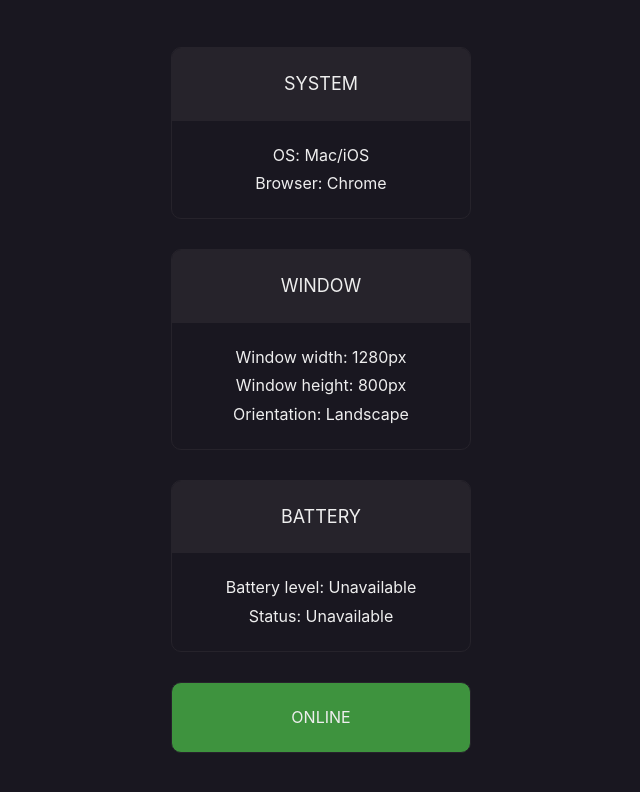
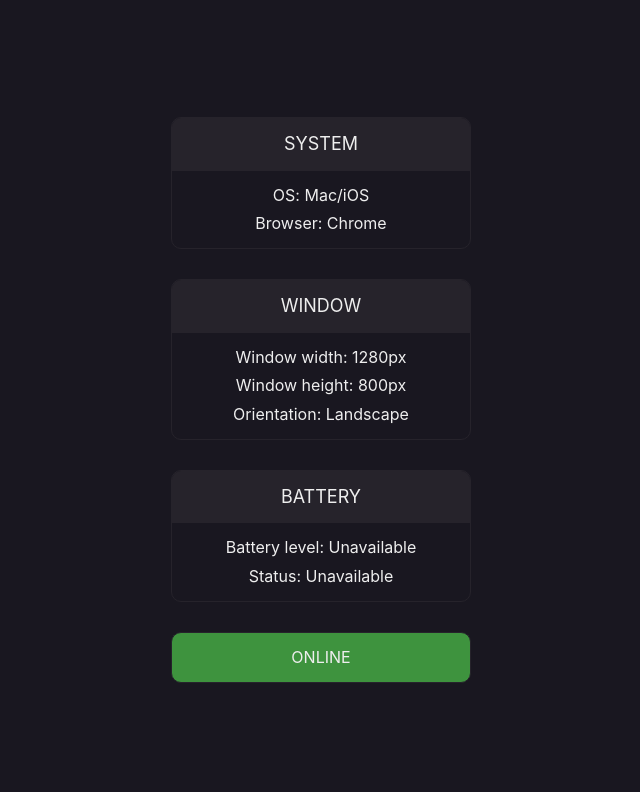
Before and after one commit to stefanoturcarelli/client-detection, a plain HTML site: page index.html in a window 1280 px wide. Shown: the whole page, without its empty margins (319-959 px from the left). Drawn offline with Linux system fonts and the light colour scheme.

Commit message:
Update box padding

```diff
--- a/assets/style/index.css
+++ b/assets/style/index.css
@@ -21,7 +21,7 @@ html {
 }
 
 body {
-  min-height: 100dvh;
+  height: 100dvh;
   font-family: -apple-system, BlinkMacSystemFont, 'Segoe UI', 'Noto Sans',
     Helvetica, Arial, sans-serif, 'Apple Color Emoji', 'Segoe UI Emoji';
   font-size: 1.6rem;
@@ -156,5 +156,5 @@ section {
 }
 
 .box > * {
-	padding: 20px;
+	padding: 1rem;
 }
```
